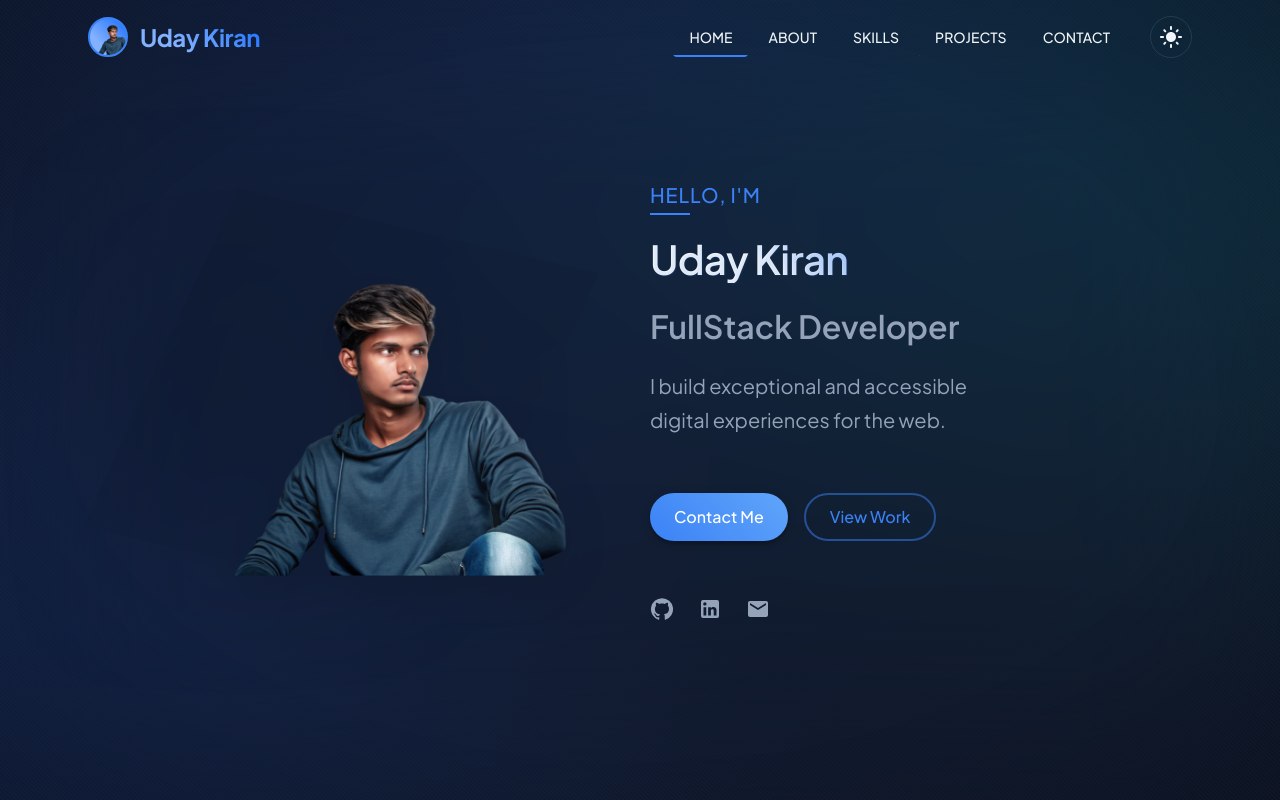
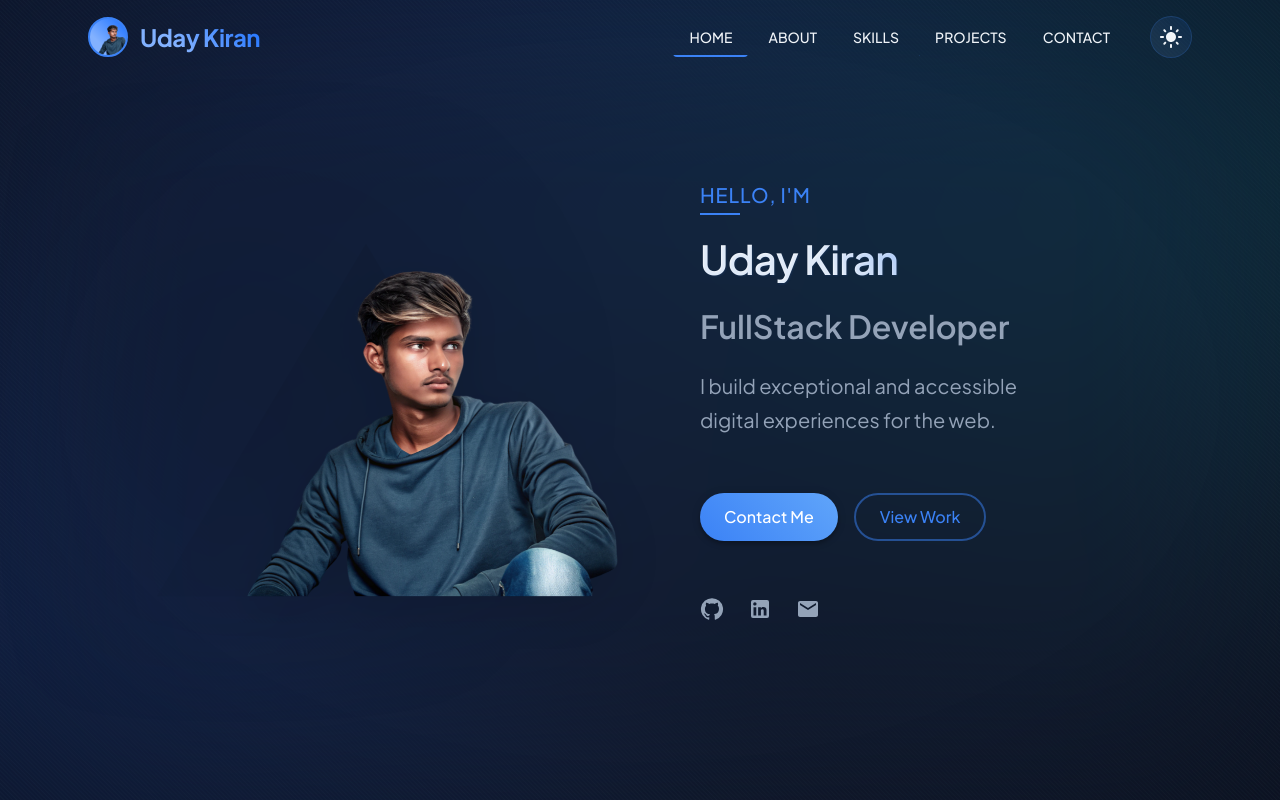
Before and after one commit to udaykiranch2/portfolio, a React (Vite) app: page / in a window 1280 px wide. Shown: the top 800 px of the page. Built offline with nearby package versions, Linux system fonts and the light colour scheme.

Commit message:
created email Js functionlity fo messaging

```diff
--- a/package.json
+++ b/package.json
@@ -13,6 +13,7 @@
     "deploy": "gh-pages -d dist"
   },
   "dependencies": {
+    "@emailjs/browser": "^4.4.1",
     "@emotion/react": "^11.14.0",
     "@emotion/styled": "^11.14.0",
     "@mui/icons-material": "^6.4.2",
--- a/src/components/Contact.tsx
+++ b/src/components/Contact.tsx
@@ -6,18 +6,47 @@ import {
   Paper,
   Grid2,
   useTheme,
+  Snackbar,
+  CircularProgress,
+  Alert
 } from "@mui/material";
 import { Email, Phone, LocationOn } from "@mui/icons-material";
 import { portfolioConfig } from '../config/portfolio.config';
 import FadeInSection from "./FadeInSection";
+import emailjs from '@emailjs/browser';
+import { useRef, useState } from "react";
 
 const Contact = () => {
   const theme = useTheme();
   const { contact, personal } = portfolioConfig;
+  const form = useRef<HTMLFormElement>(null);
+  const [isSubmitting, setIsSubmitting] = useState(false);
+  const [snackbar, setSnackbar] = useState({ open: false, message: '', severity: 'success' });
 
-  const handleSubmit = (e: React.FormEvent) => {
+  const handleCloseSnackbar = () => {
+    setSnackbar({ ...snackbar, open: false });
+  };
+
+  const handleSubmit = async (e: React.FormEvent) => {
     e.preventDefault();
     // Add form submission logic here
+    if(!form.current) return;
+    setIsSubmitting(true);
+    try {
+      await emailjs.sendForm(
+        'service_jzgw4ba',
+        'template_fkkvtwm',
+        form.current,
+        'UqXf6IuHg37nx3MR6'
+      );
+      setSnackbar({ open: true, message: 'Message sent successfully!', severity: 'success' });
+      form.current.reset();
+    } catch (error) {
+      console.error('Error sending email:', error);
+      setSnackbar({ open: true, message: 'Failed to send message. Please try again.', severity: 'error' });
+    } finally {
+      setIsSubmitting(false);
+    }
   };
 
   return (
@@ -102,10 +131,11 @@ const Contact = () => {
                 borderRadius: 2
               }}
             >
-              <form onSubmit={handleSubmit} className="space-y-4">
+              <form ref={form} onSubmit={handleSubmit} className="space-y-4">
                 {contact.form.fields.map((field) => (
                   <TextField
                     key={field.name}
+                    name={field.name}
                     fullWidth
                     label={field.label}
                     type={field.type}
@@ -128,6 +158,7 @@ const Contact = () => {
                   variant="contained"
                   size="large"
                   fullWidth
+                  disabled={isSubmitting}
                   sx={{
                     py: 1.5,
                     borderRadius: 2,
@@ -143,13 +174,18 @@ const Contact = () => {
                     }
                   }}
                 >
-                  {contact.form.submitButton}
+                  {isSubmitting ? <CircularProgress size={24} sx={{ color: 'white' }} /> : contact.form.submitButton}
                 </Button>
               </form>
             </Paper>
           </FadeInSection>
         </Grid2>
       </Grid2>
+      <Snackbar open={snackbar.open} autoHideDuration={4000} onClose={handleCloseSnackbar}>
+        <Alert onClose={handleCloseSnackbar} severity={snackbar.severity as 'success' | 'error'} sx={{ width: '100%' }}>
+          {snackbar.message}
+        </Alert>
+      </Snackbar>
     </Container>
   );
 };
--- a/src/components/Navbar.tsx
+++ b/src/components/Navbar.tsx
@@ -3,6 +3,7 @@ import { useState, useEffect } from "react";
 import { LightMode, DarkMode } from "@mui/icons-material";
 import { useTheme as useCustomTheme } from "../context/ThemeContext";
 import { portfolioConfig } from "../config/portfolio.config";
+import { alpha } from "@mui/material/styles";
 // import image from "../assets/meAi.png";
 
 const Navbar = () => {
@@ -142,17 +143,28 @@ const Navbar = () => {
             </div>
             <IconButton
               onClick={toggleDarkMode}
-              sx={{
+              sx={(theme) => ({
                 color: theme.palette.text.primary,
-                border: `1px solid ${theme.palette.mode === 'dark'
-                  ? 'rgba(255,255,255,0.1)'
-                  : 'rgba(0,0,0,0.1)'}`,
+                p: 1,
+                background: theme.palette.mode === 'dark'
+                  ? 'linear-gradient(45deg, rgba(130, 177, 255, 0.1) 30%, rgba(41, 121, 255, 0.1) 90%)'
+                  : 'linear-gradient(45deg, rgba(25, 118, 210, 0.1) 30%, rgba(33, 150, 243, 0.1) 90%)',
+                border: `0.5px solid ${theme.palette.mode === 'dark'
+                  ? alpha(theme.palette.primary.main, 0.2)
+                  : alpha(theme.palette.primary.main, 0.2)}`,
+                borderRadius: theme.shape.borderRadius * 2,
+                transition: theme.transitions.create(['transform', 'background', 'box-shadow'], {
+                  duration: theme.transitions.duration.standard
+                }),
                 '&:hover': {
-                  backgroundColor: theme.palette.mode === 'dark'
-                    ? 'rgba(255,255,255,0.05)'
-                    : 'rgba(0,0,0,0.05)',
+                  transform: 'translateY(-2px)',
+                  background: theme.palette.mode === 'dark'
+                    ? 'linear-gradient(45deg, rgba(130, 177, 255, 0.2) 30%, rgba(41, 121, 255, 0.2) 90%)'
+                    : 'linear-gradient(45deg, rgba(25, 118, 210, 0.2) 30%, rgba(33, 150, 243, 0.2) 90%)',
+                  boxShadow: `0 4px 20px ${alpha(theme.palette.primary.main, 0.4)}`
                 }
-              }}
+
+              })}
             >
               {darkMode ? <LightMode /> : <DarkMode />}
             </IconButton>
--- a/src/components/Profile.tsx
+++ b/src/components/Profile.tsx
@@ -9,13 +9,15 @@ const Profile = () => {
       sx={{
         position: 'relative',
         width: '100%',
-        maxWidth: '500px',
+        maxWidth: '600px',
         perspective: '1000px',
+        margin: '0 auto',
       }}
     >
       <Box
         sx={{
           position: 'relative',
+          width: '100%',
           '&::before': {
             content: '""',
             position: 'absolute',
@@ -30,12 +32,12 @@ const Profile = () => {
           '&::after': {
             content: '""',
             position: 'absolute',
-            top: '-10%',
-            left: '-5%',
-            right: '-5%',
-            bottom: '-10%',
+            top: '10%',
+            left: '10%',
+            right: '10%',
+            bottom: 0,
             background: 'linear-gradient(145deg, rgba(0,0,0,0.08), transparent)',
-            clipPath: 'polygon(30% 0%, 100% 20%, 70% 100%, 0% 80%)',
+            clipPath: 'polygon(50% 0%, 100% 100%, 0% 100%)',
             zIndex: 0,
           }
         }}
@@ -44,6 +46,7 @@ const Profile = () => {
           sx={{
             position: 'relative',
             zIndex: 1,
+            width: '100%',
             transition: 'transform 0.5s ease',
             '&:hover': {
               transform: 'scale(1.02)',
--- a/src/components/Projects.tsx
+++ b/src/components/Projects.tsx
@@ -73,6 +73,10 @@ const Projects = () => {
                   height: '300px',
                   perspective: '1000px',
                   cursor: 'pointer',
+                  transition: 'transform 0.2s ease-in-out',
+                  '&:hover': {
+                    transform: 'scale(1.02)',
+                  },
                 }}
                 onClick={() => toggleCard(project.title)}
               >
@@ -82,7 +86,7 @@ const Projects = () => {
                     width: '100%',
                     height: '100%',
                     transformStyle: 'preserve-3d',
-                    transition: 'transform 0.6s',
+                    transition: 'all 0.6s cubic-bezier(0.4, 0, 0.2, 1)',
                     transform: flippedCards[project.title] ? 'rotateY(180deg)' : 'rotateY(0deg)',
                   }}
                 >
@@ -94,6 +98,12 @@ const Projects = () => {
                       height: '100%',
                       backfaceVisibility: 'hidden',
                       bgcolor: theme.palette.background.paper,
+                      transition: 'box-shadow 0.3s ease-in-out',
+                      '&:hover': {
+                        boxShadow: `0 8px 24px ${theme.palette.mode === 'dark'
+                          ? 'rgba(0,0,0,0.4)'
+                          : 'rgba(0,0,0,0.1)'}`
+                      }
                     }}
                   >
                     <CardMedia
@@ -119,6 +129,12 @@ const Projects = () => {
                       transform: 'rotateY(180deg)',
                       bgcolor: theme.palette.background.paper,
                       overflow: 'auto',
+                      transition: 'box-shadow 0.3s ease-in-out',
+                      '&:hover': {
+                        boxShadow: `0 8px 24px ${theme.palette.mode === 'dark'
+                          ? 'rgba(0,0,0,0.4)'
+                          : 'rgba(0,0,0,0.1)'}`
+                      }
                     }}
                   >
                     <CardContent
--- a/src/config/portfolio.config.ts
+++ b/src/config/portfolio.config.ts
@@ -86,7 +86,7 @@ export const portfolioConfig = {
     items: [
       {
         title: "E-Commerce Platform",
-        description: "A full-featured e-commerce platform built with React, Node.js, and MongoDB. Features include user authentication, product catalog management, shopping cart functionality, secure payment processing, order tracking, and an admin dashboard for inventory management. Implemented responsive design patterns and optimized performance through lazy loading and caching strategies.",
+        description: "A full-featured e-commerce platform built with React, Node.js, and MongoDB. Features include user authentication, product catalog management, shopping cart functionality, secure payment processing, order tracking, and an admin dashboard for inventory management. Implemented responsive design patterns and optimized performance through lazy loading and caching strategies.A full-featured e-commerce platform built with React, Node.js, and MongoDB. Features include user authentication, product catalog management, shopping cart functionality, secure payment processing, order tracking, and an admin dashboard for inventory management. Implemented responsive design patterns and optimized performance through lazy loading and caching strategies.",
         image: ecommerce,
         technologies: ["React", "Node.js", "MongoDB", "Express"],
         githubLink: "#",
```
Also changed, not shown: 1 other file (tests, documents, lock files or other folders).
